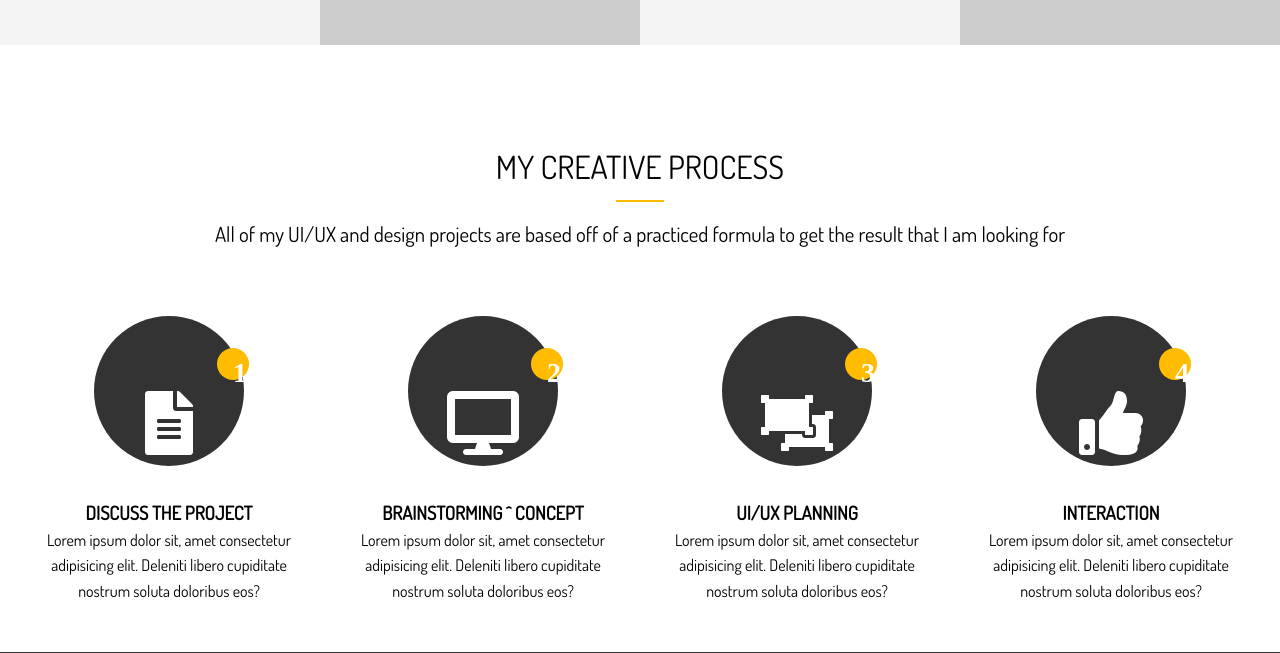
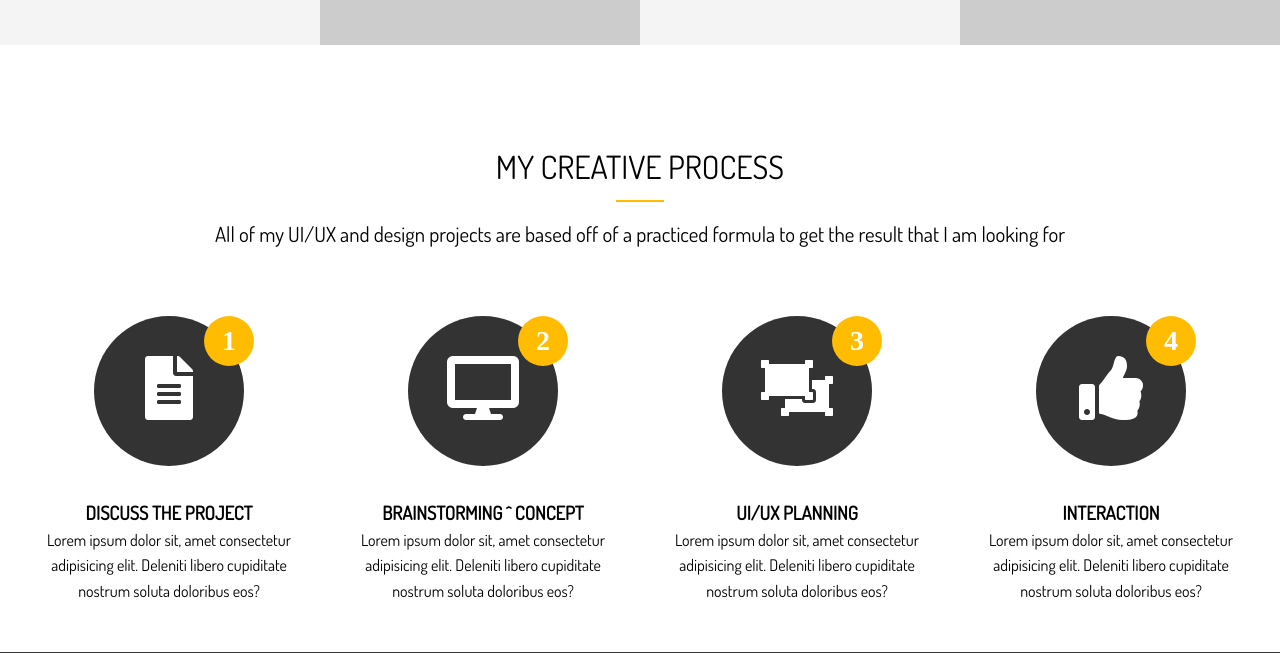
Before and after one commit to Nathanael-the-real/Portfolio-Website, a website: page dist/index.html in a window 1280 px wide. Shown: the part 1488-2141 px from the top of the page. Drawn offline with Linux system fonts and the light colour scheme.

Commit message:
Worked on icons of section Process

```diff
--- a/scss/main.scss
+++ b/scss/main.scss
@@ -165,14 +165,14 @@ img {
 			// process-step
 			&-step {
 				position: absolute;
-				top: 32px;
-				right: -5px;
+				top: 0px;
+				right: -10px;
 				font-size: 28px;
 				background: $main-color;
 				color: set-text-color($main-color);
 				border-radius: 50%;
-				height: 15px;
-				width: 15px;
+				height: 50px;
+				width: 50px;
 				line-height: 15px;
 				padding: 1rem;
 				transition: all 1s;
@@ -186,7 +186,7 @@ img {
 				padding: 2rem;
 				width: 150px;
 				height: 150px;
-				line-height: 150px;
+				line-height: 80px;
 				text-align: center;
 				position: relative;
 				transition: all 1s;
@@ -195,10 +195,11 @@ img {
 					background: $main-color;
 					width: 160px;
 					height: 160px;
-					line-height: 160px;
+					line-height: 80px;
 
 					.process-step {
 						background: $dark-color;
+						color: set-text-color($dark-color);
 					}
 				}
 			}
```
Also changed, not shown: dist/css/main.css.
